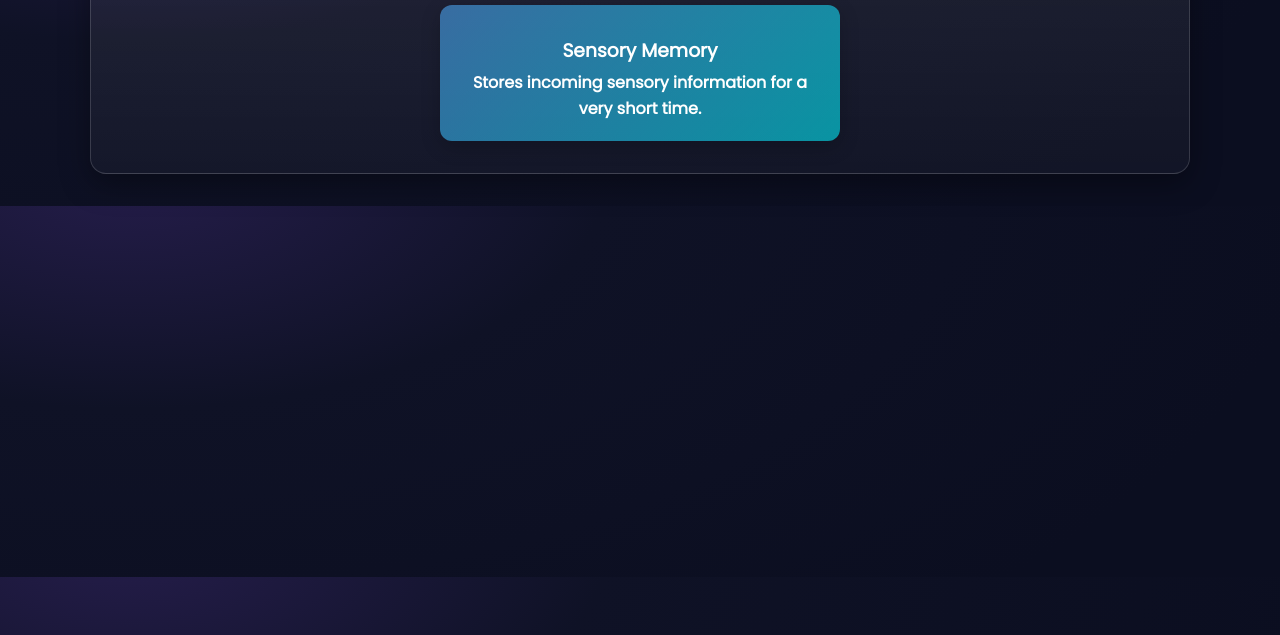
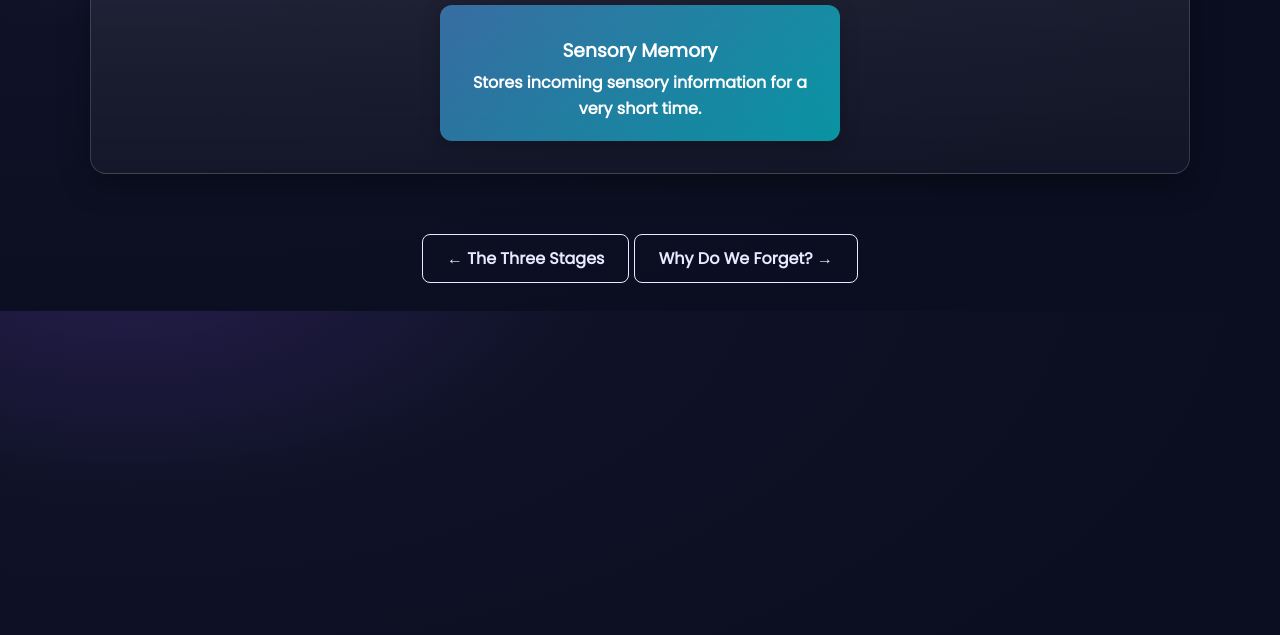
Before and after one commit to whosubrajit/memory, a plain HTML site: page types.html in a window 1280 px wide. Shown: the part 165-800 px from the top of the page. Drawn offline with Linux system fonts and the light colour scheme.

Commit message:
Update types.html

```diff
--- a/types.html
+++ b/types.html
@@ -73,5 +73,10 @@
 </section>
 
 <script src="types.js"></script>
+
+<footer class="footer-nav">
+  <a class="footer-btn" href="stages.html">← The Three Stages</a>
+  <a class="footer-btn" href="forget.html">Why Do We Forget? →</a>
+</footer>
 </body>
 </html>
```
